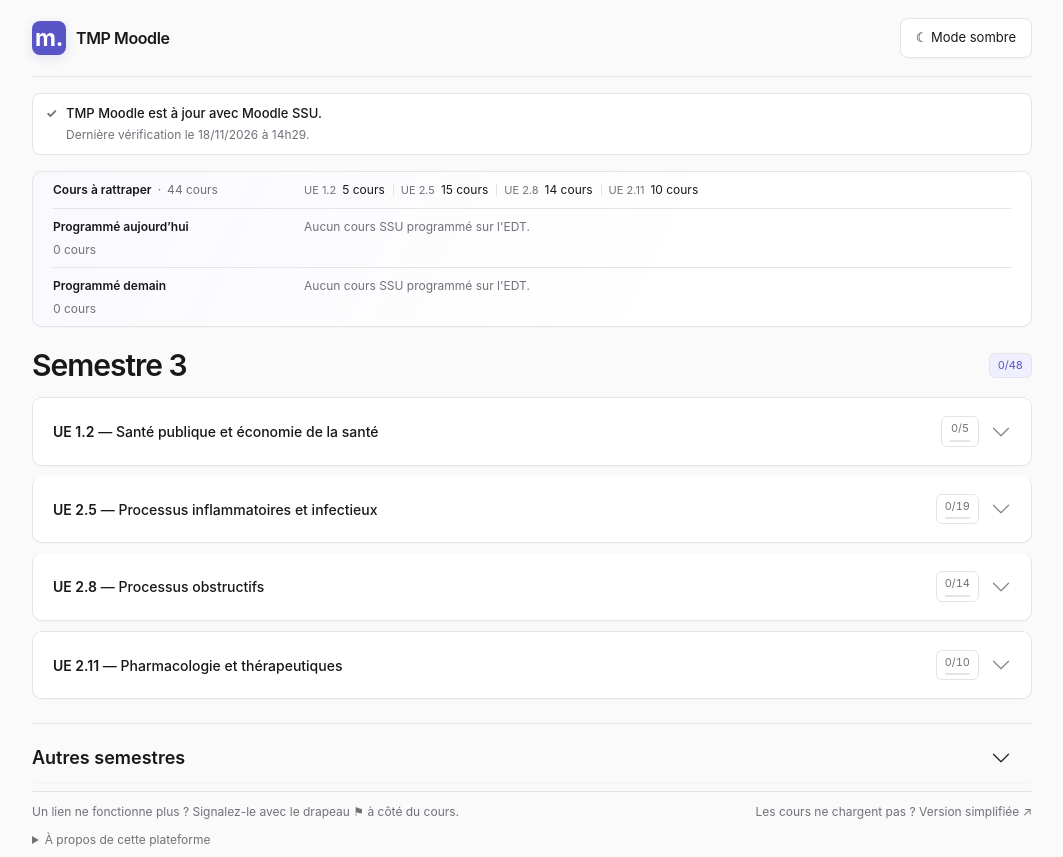
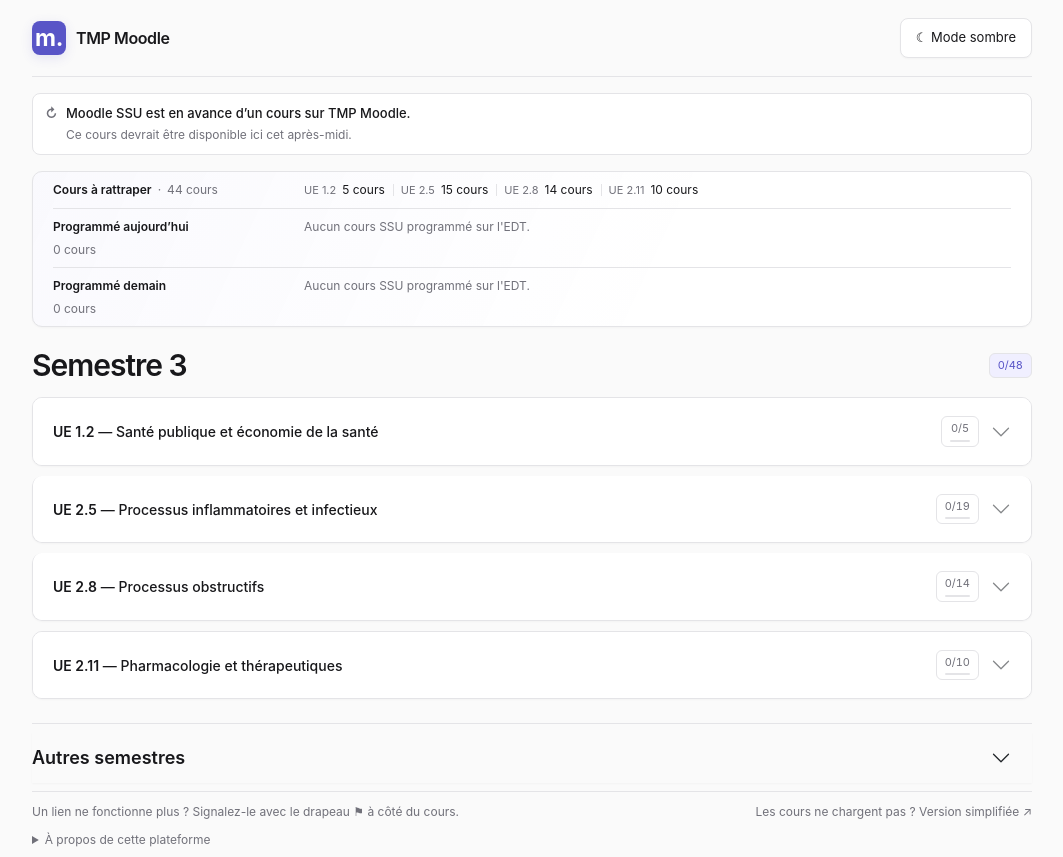
Before and after one commit to TMP-Moodle/ssu, a plain HTML site: page index.html in a window 1280 px wide. Shown: the whole page, without its empty margins (108-1171 px from the left). Drawn offline with nearby package versions, Linux system fonts and the light colour scheme.

Commit message:
Signale le cours en attente sur TMP Moodle

```diff
--- a/index.html
+++ b/index.html
@@ -139,8 +139,8 @@
     </header>
     <main>
         <aside class="availability-note">
-            <span class="availability-icon" aria-hidden="true">✓</span>
-            <p><strong data-texte="messages.disponibilite_titre">TMP Moodle est à jour avec Moodle SSU.</strong><span class="availability-verification" data-texte="messages.derniere_verification">Dernière vérification le 18/11/2026 à 14h29.</span></p>
+            <span class="availability-icon" aria-hidden="true">↻</span>
+            <p><strong data-texte="messages.disponibilite_titre">Moodle SSU est en avance d’un cours sur TMP Moodle.</strong><span class="availability-verification" data-texte="messages.mise_a_jour_prevue">Ce cours devrait être disponible ici cet après-midi.</span></p>
         </aside>
         <div id="courses-status" role="status">
             <span data-texte="messages.chargement">Chargement des cours…</span>
--- a/textes.json
+++ b/textes.json
@@ -60,7 +60,8 @@
     "date_hybride": "En présentiel / visio le {date}"
   },
   "messages": {
-    "disponibilite_titre": "TMP Moodle est à jour avec Moodle SSU.",
+    "disponibilite_titre": "Moodle SSU est en avance d’un cours sur TMP Moodle.",
+    "mise_a_jour_prevue": "Ce cours devrait être disponible ici cet après-midi.",
     "derniere_verification": "Dernière vérification le {date} à {heure}.",
     "chargement": "Chargement des cours…",
     "chargement_persistant": "Si le chargement se prolonge, vous pouvez consulter la",
--- a/version.json
+++ b/version.json
@@ -1,3 +1,3 @@
 {
-  "version": "66bfe8aef99f49480dd2"
+  "version": "52b8cab16037a3e024f3"
 }
```
